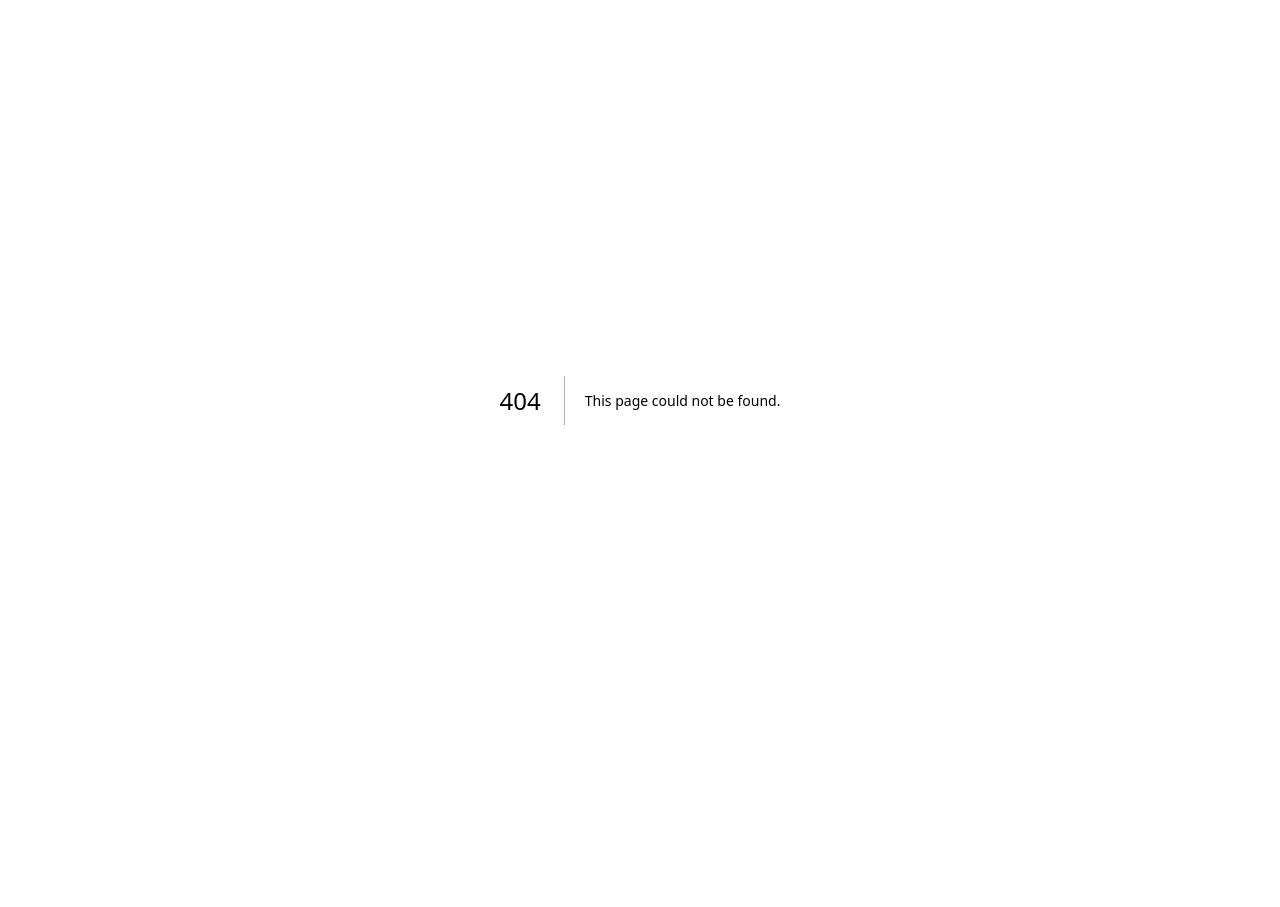
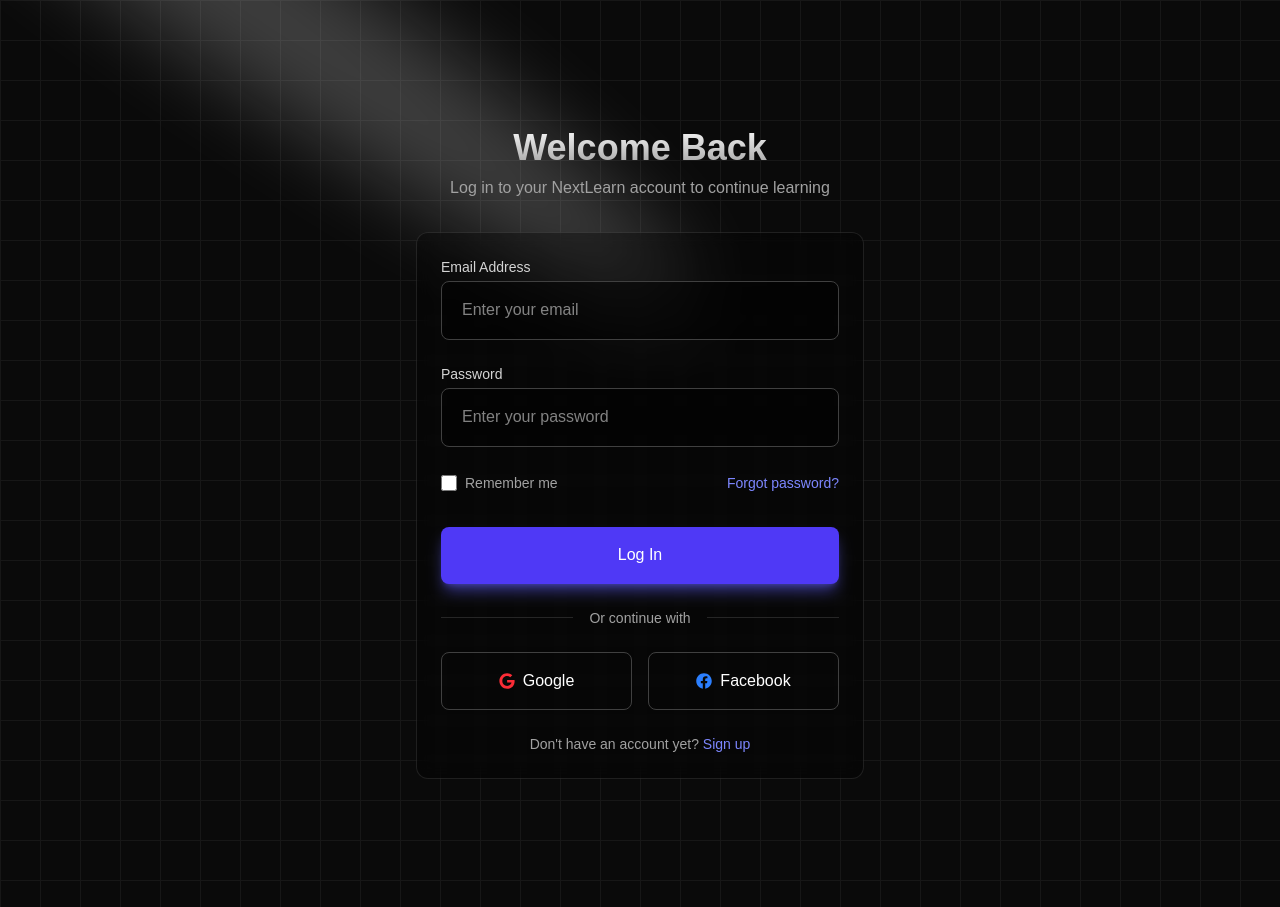
Before and after one commit to Ravidu-Senevirathne/nextLearn, a Next.js app: page /auth/login in a window 1280 px wide. Before the commit this address had no page. Before the commit the page ends 800 px from the top, so only its background shows below. Built offline with nearby package versions, Linux system fonts and the light colour scheme.

Commit message:
Created the login page with effect and stylings

```diff
--- /dev/null
+++ b/src/Components/auth/ClientLoginWrapper.tsx
@@ -0,0 +1,13 @@
+"use client";
+
+import dynamic from "next/dynamic";
+
+// Import the client component with dynamic to disable SSR
+const LoginFormClient = dynamic(
+  () => import("@/Components/auth/LoginForm"),
+  { ssr: false }
+);
+
+export default function ClientLoginWrapper() {
+  return <LoginFormClient />;
+}
--- /dev/null
+++ b/src/Components/auth/LoginForm.tsx
@@ -0,0 +1,133 @@
+"use client";
+
+import React, { useState } from "react";
+import Link from "next/link";
+import { FaGoogle, FaFacebook } from "react-icons/fa";
+import { Spotlight } from "@/Components/ui/Spotlight";
+
+export default function LoginForm() {
+  const [focusedInput, setFocusedInput] = useState<string | null>(null);
+
+  return (
+    <div className="relative flex min-h-screen w-full overflow-hidden bg-black/[0.96] antialiased">
+      <div className="absolute inset-0 pointer-events-none [background-size:40px_40px] [background-image:linear-gradient(to_right,#171717_1px,transparent_1px),linear-gradient(to_bottom,#171717_1px,transparent_1px)]" />
+
+      <Spotlight className="-top-40 left-0 md:left-60" fill="white" />
+
+      <div className="relative z-10 mx-auto w-full max-w-7xl px-4 py-20 md:py-32 pointer-events-auto">
+        <div className="mx-auto max-w-md">
+          <div className="text-center mb-8">
+            <h1 className="bg-gradient-to-b from-neutral-50 to-neutral-400 bg-clip-text text-4xl font-bold text-transparent">
+              Welcome Back
+            </h1>
+            <p className="mt-2 text-neutral-400">
+              Log in to your NextLearn account to continue learning
+            </p>
+          </div>
+
+          <div className="relative z-20 bg-black/30 border border-white/10 rounded-xl p-6 backdrop-blur-sm">
+            {/* Login Form */}
+            <form className="space-y-6">
+              <div className="relative">
+                <label className="block text-neutral-300 mb-1 text-sm">Email Address</label>
+                <div className="relative">
+                  <input
+                    type="email"
+                    className="w-full bg-black/50 border border-neutral-700 rounded-lg py-4 px-5 text-white text-lg focus:outline-none"
+                    placeholder="Enter your email"
+                    onFocus={() => setFocusedInput("email")}
+                    onBlur={() => setFocusedInput(null)}
+                  />
+                  {focusedInput === "email" && (
+                    <div className="pointer-events-none absolute -inset-px rounded-lg border-2 border-indigo-500 blur-sm" />
+                  )}
+                </div>
+              </div>
+
+              <div className="relative">
+                <label className="block text-neutral-300 mb-1 text-sm">Password</label>
+                <div className="relative">
+                  <input
+                    type="password"
+                    className="w-full bg-black/50 border border-neutral-700 rounded-lg py-4 px-5 text-white text-lg focus:outline-none"
+                    placeholder="Enter your password"
+                    onFocus={() => setFocusedInput("password")}
+                    onBlur={() => setFocusedInput(null)}
+                  />
+                  {focusedInput === "password" && (
+                    <div className="pointer-events-none absolute -inset-px rounded-lg border-2 border-indigo-500 blur-sm" />
+                  )}
+                </div>
+              </div>
+
+              <div className="flex items-center justify-between">
+                <div className="flex items-center">
+                  <input
+                    id="remember-me"
+                    name="remember-me"
+                    type="checkbox"
+                    className="h-4 w-4 text-indigo-600 focus:ring-indigo-500 border-neutral-700 rounded"
+                  />
+                  <label htmlFor="remember-me" className="ml-2 block text-sm text-neutral-400">
+                    Remember me
+                  </label>
+                </div>
+                <div>
+                  <Link
+                    href="/auth/forgot-password"
+                    className="text-sm text-indigo-400 hover:text-indigo-300 transition-colors"
+                  >
+                    Forgot password?
+                  </Link>
+                </div>
+              </div>
+
+              <div className="relative mt-8">
+                <button
+                  type="submit"
+                  className="w-full text-white py-4 rounded-lg font-medium transition-all duration-300 ease-in-out text-lg transform hover:scale-105 bg-indigo-600 hover:bg-indigo-700 cursor-pointer shadow-lg shadow-indigo-500/50"
+                >
+                  Log In
+                </button>
+              </div>
+            </form>
+
+            <div className="my-6 flex items-center">
+              <div className="flex-1 border-t border-neutral-800"></div>
+              <div className="mx-4 text-sm text-neutral-400">Or continue with</div>
+              <div className="flex-1 border-t border-neutral-800"></div>
+            </div>
+
+            {/* Social Login Buttons */}
+            <div className="grid grid-cols-2 gap-4">
+              <button
+                type="button"
+                className="flex items-center justify-center gap-2 bg-transparent border border-neutral-700 hover:bg-neutral-800/50 hover:border-red-500/30 py-4 rounded-lg text-white transition-all duration-300 transform hover:scale-105"
+              >
+                <FaGoogle className="text-red-500" />
+                <span>Google</span>
+              </button>
+              <button
+                type="button"
+                className="flex items-center justify-center gap-2 bg-transparent border border-neutral-700 hover:bg-neutral-800/50 hover:border-blue-500/30 py-4 rounded-lg text-white transition-all duration-300 transform hover:scale-105"
+              >
+                <FaFacebook className="text-blue-500" />
+                <span>Facebook</span>
+              </button>
+            </div>
+
+            <p className="mt-6 text-center text-sm text-neutral-400">
+              Don't have an account yet?{" "}
+              <Link
+                href="/auth/signup"
+                className="text-indigo-400 hover:text-indigo-300 transition-colors"
+              >
+                Sign up
+              </Link>
+            </p>
+          </div>
+        </div>
+      </div>
+    </div>
+  );
+}
--- /dev/null
+++ b/src/app/auth/login/page.tsx
@@ -0,0 +1,5 @@
+import ClientLoginWrapper from "@/Components/auth/ClientLoginWrapper";
+
+export default function LoginPage() {
+  return <ClientLoginWrapper />;
+}
```
